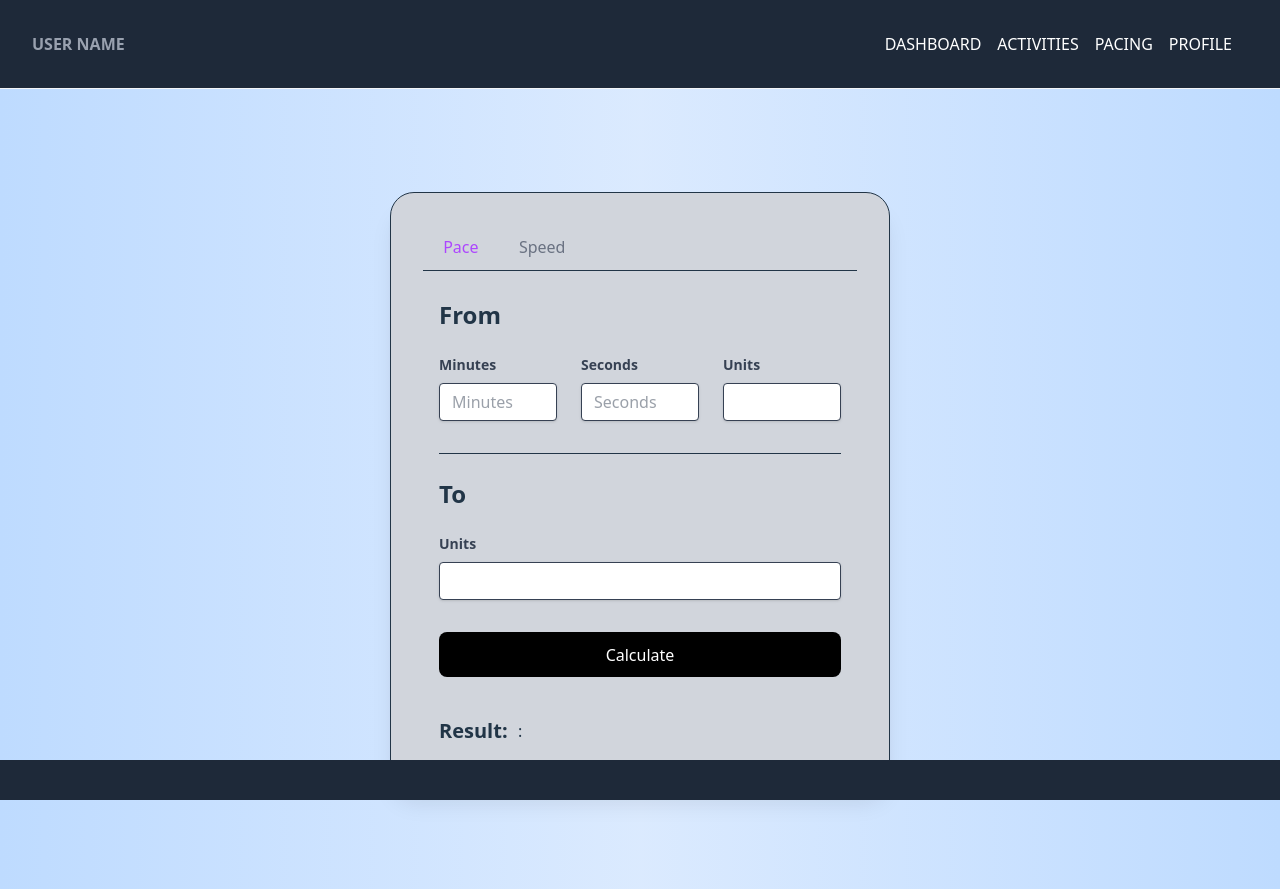
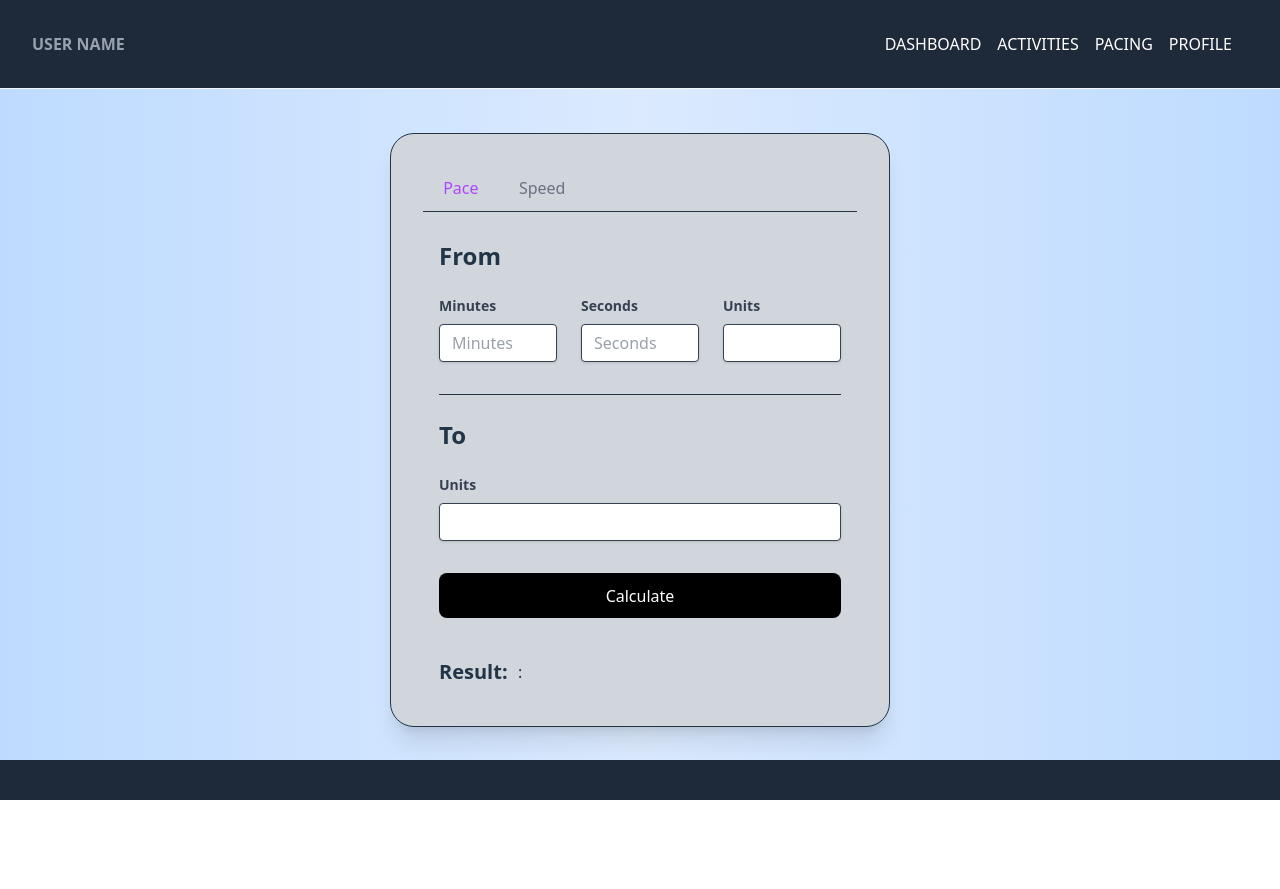
Before and after one commit to BrandtDavis/race-prep-multi-tool, a React (Vite) app in the folder client/: page /pace-converter in a window 1280 px wide. After the commit the page ends 800 px from the top, so only its background shows below. Built offline with nearby package versions, Linux system fonts and the light colour scheme.

Commit message:
Update styling

```diff
--- a/client/src/components/Header.tsx
+++ b/client/src/components/Header.tsx
@@ -2,7 +2,7 @@ import Nav from "./Nav";
 
 function Header() {
     return (
-        <header className="sticky top-0 z-[1] mx-auto flex w-full max-w-7xl flex-wrap items-center justify-between border-b border-gray-100 bg-gray-800 p-[2em] font-sans font-bold uppercase text-text-primary backdrop-blur-[100px] dark:border-gray-800 dark:bg-d-background dark:text-d-text-primary">
+        <header className="fixed top-0 z-[1] mx-auto mb-50 flex w-full max-w-7xl flex-wrap items-center justify-between border-b border-gray-100 bg-gray-800 p-[2em] font-sans font-bold uppercase text-text-primary backdrop-blur-[100px] dark:border-gray-800 dark:bg-d-background dark:text-d-text-primary">
             <h3 className="text-gray-400">USER NAME</h3>
             <Nav />
         </header>
--- a/client/src/pages/PaceConverterPage.tsx
+++ b/client/src/pages/PaceConverterPage.tsx
@@ -30,7 +30,7 @@ function PaceConverterPage() {
   )
 
   return (
-    <div className="min h-screen w-full flex items-center justify-center
+    <div className="min pt-15 h-screen w-full flex items-center justify-center
       bg-gradient-to-r from-blue-200 via-blue-100 to-blue-200">
         <div className="max-w-[500px] rounded-3xl border bg-gray-300 p-8 mx-10 shadow-xl space-y-5">
 
```
